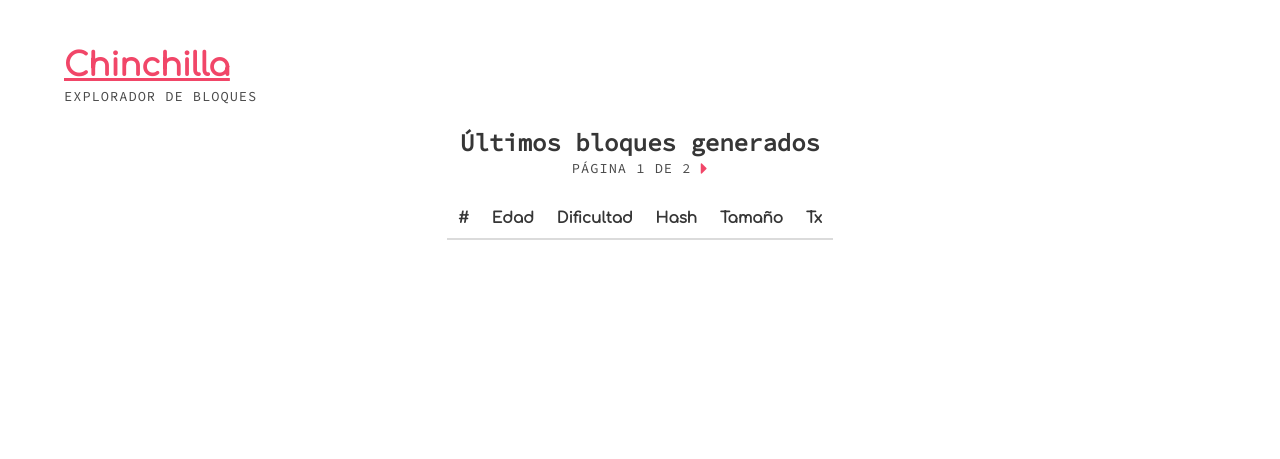
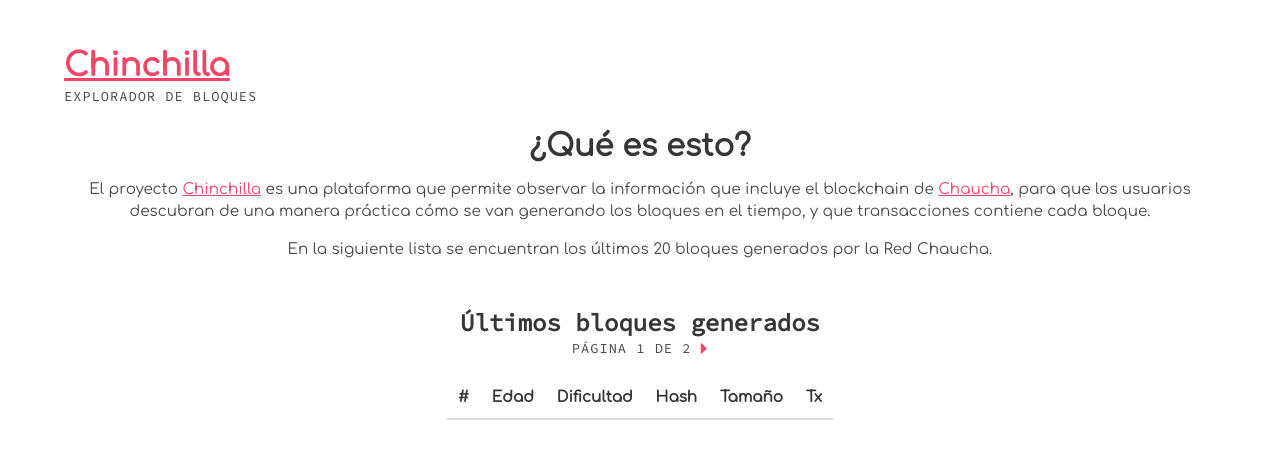
Before and after one commit to proyecto-chaucha/chinchilla, a Flask app: page / in a window 1280 px wide. Shown: the top 459 px of the page. Run offline with Flask 2, Linux system fonts and the light colour scheme; data that the repository does not hold is empty; some libraries are stand-ins or nearby versions.

Commit message:
información

```diff
--- a/chinchilla/templates/home.html
+++ b/chinchilla/templates/home.html
@@ -1,5 +1,13 @@
 {% extends "base.html" %}
 {% block body %}
+
+<div class="content has-text-centered">
+	<h1>¿Qué es esto?</h1>
+	<p>El proyecto <a href="https://github.com/proyecto-chaucha/chinchilla" class="has-text-danger" target="_blank">Chinchilla</a> es una plataforma que permite observar la información que incluye el blockchain de <a href="https://www.chaucha.cl" target="_blank" class="has-text-danger">Chaucha</a>, para que los usuarios descubran de una manera práctica cómo se van generando los bloques en el tiempo, y que transacciones contiene cada bloque.</p>
+	<p>En la siguiente lista se encuentran los últimos 20 bloques generados por la Red Chaucha.</p>
+</div>
+
+<br>
 
 <div class="has-text-centered">
 <h3 class="title is-size-4">Últimos bloques generados</h3>
```
Also changed, not shown: chinchilla/templates/block.html (+9 -0 lines), chinchilla/templates/tx.html (+8 -0 lines).
